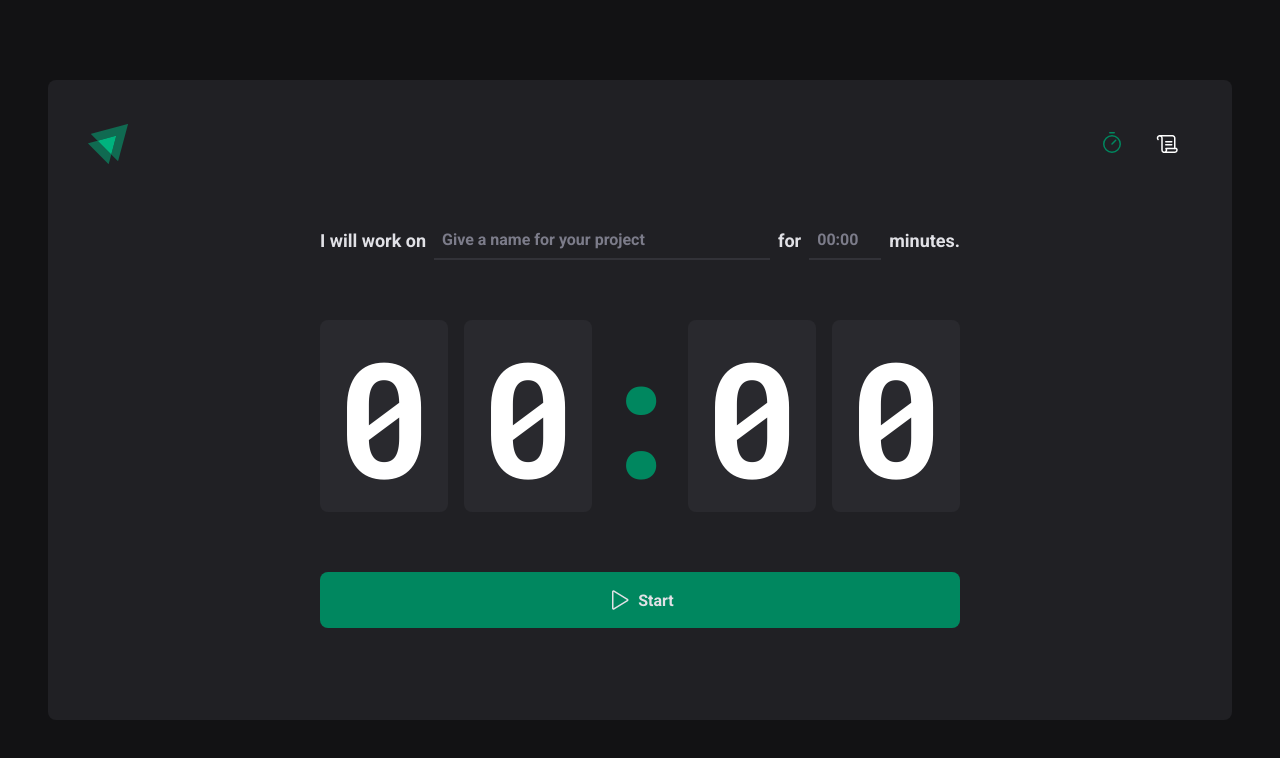
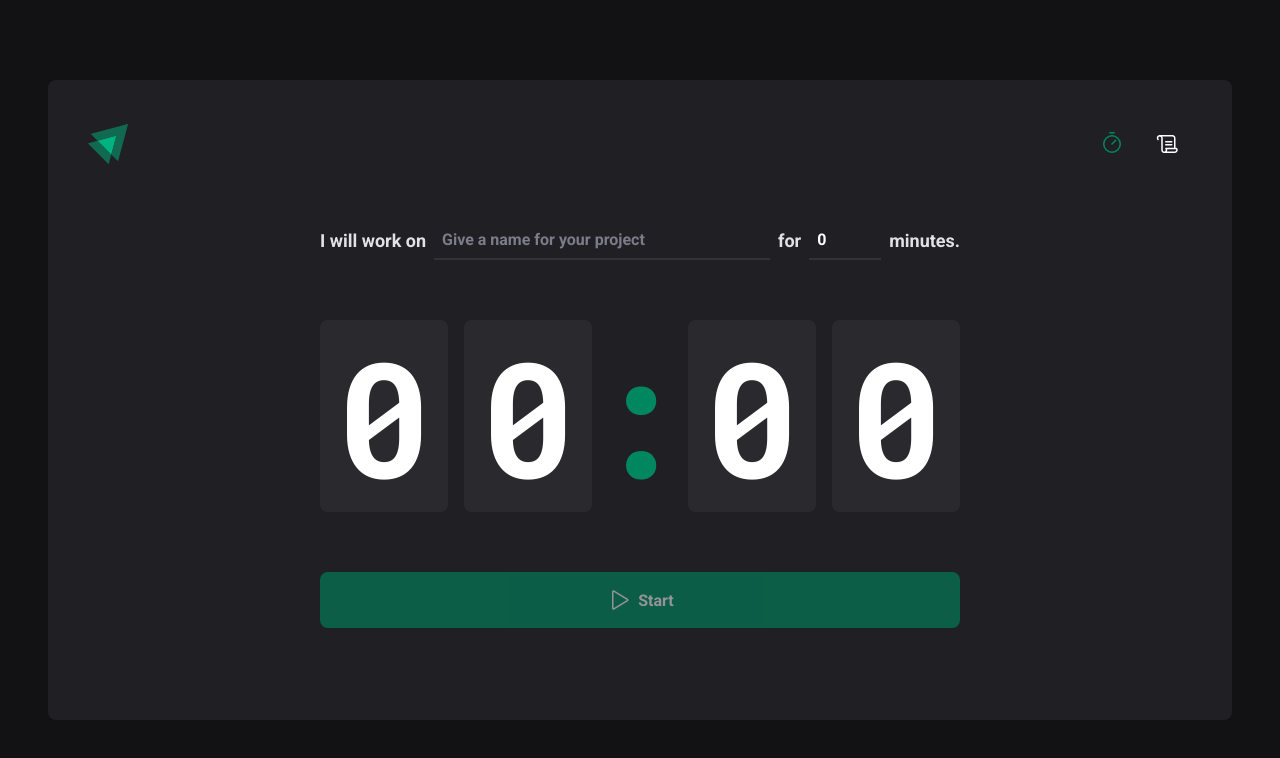
Before and after one commit to gchiquetto/pomodoro-counter, a React (Vite) app: page / in a window 1280 px wide. Shown: the top 758 px of the page. Built offline with nearby package versions, Linux system fonts and the light colour scheme.

Commit message:
added form validation using react-hook-form integrated with zod

```diff
--- a/package.json
+++ b/package.json
@@ -9,12 +9,15 @@
     "preview": "vite preview"
   },
   "dependencies": {
+    "@hookform/resolvers": "^2.9.8",
     "@rocketseat/eslint-config": "^1.1.3",
     "phosphor-react": "^1.4.1",
     "react": "^18.2.0",
     "react-dom": "^18.2.0",
+    "react-hook-form": "^7.36.1",
     "react-router-dom": "^6.4.1",
-    "styled-components": "^5.3.5"
+    "styled-components": "^5.3.5",
+    "zod": "^3.19.1"
   },
   "devDependencies": {
     "@types/react": "^18.0.17",
--- a/src/pages/Home/index.tsx
+++ b/src/pages/Home/index.tsx
@@ -1,4 +1,7 @@
 import { Play } from 'phosphor-react'
+import { useForm } from 'react-hook-form'
+import { zodResolver } from '@hookform/resolvers/zod'
+import * as zod from 'zod'
 import {
   CountdownContainer,
   FormContainer,
@@ -9,10 +12,35 @@ import {
   StartCountdownButton,
 } from './styles'
 
+const TaskValidationSchema = zod.object({
+  task: zod.string().min(1, 'Please inform the task'),
+  minutesAmount: zod
+    .number()
+    .min(5, 'The time should be at least 5')
+    .max(60, 'The time should be at a maximum of 60'),
+})
+
+type NewTaskFormData = zod.infer<typeof TaskValidationSchema>
+
 export function Home() {
+  const { register, handleSubmit, watch, reset } = useForm<NewTaskFormData>({
+    resolver: zodResolver(TaskValidationSchema),
+    defaultValues: {
+      task: '',
+      minutesAmount: 0,
+    },
+  })
+
+  function handleCreateNewCycle(data: NewTaskFormData) {
+    reset()
+  }
+
+  const task = watch('task')
+  const disableSubmitButton = !task
+
   return (
     <HomeContainer>
-      <form action="">
+      <form action="" onSubmit={handleSubmit(handleCreateNewCycle)}>
         <FormContainer>
           <label htmlFor="task">I will work on</label>
           <TaskInput
@@ -20,6 +48,7 @@ export function Home() {
             id="task"
             placeholder="Give a name for your project"
             list="task-suggestions"
+            {...register('task')}
           />
           <datalist id="task-suggestions">
             <option value="option 1" />
@@ -35,6 +64,7 @@ export function Home() {
             max={60}
             step={5}
             placeholder="00:00"
+            {...register('minutesAmount', { valueAsNumber: true })}
           />
           <span>minutes.</span>
         </FormContainer>
@@ -47,7 +77,7 @@ export function Home() {
           <span>0</span>
         </CountdownContainer>
 
-        <StartCountdownButton type="submit">
+        <StartCountdownButton type="submit" disabled={disableSubmitButton}>
           <Play size={24} />
           Start
         </StartCountdownButton>
```
Also changed, not shown: 1 other file (tests, documents, lock files or other folders).
